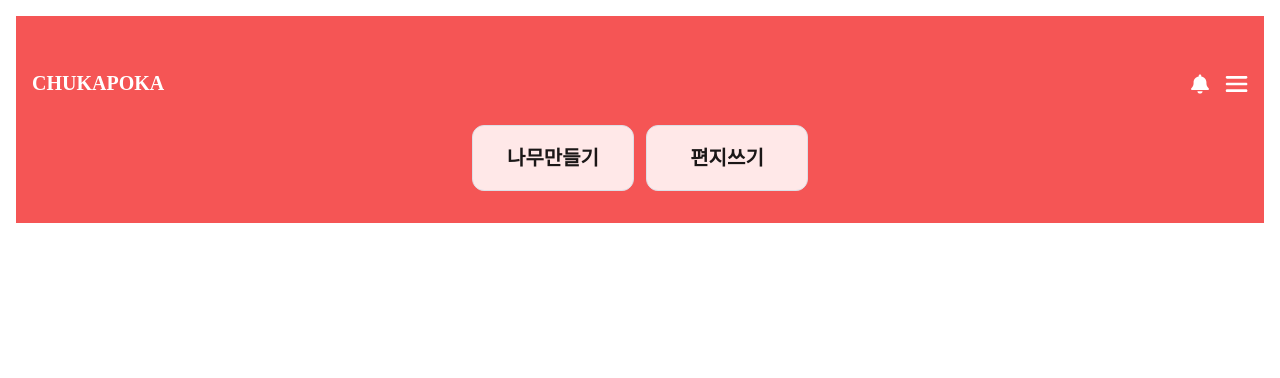
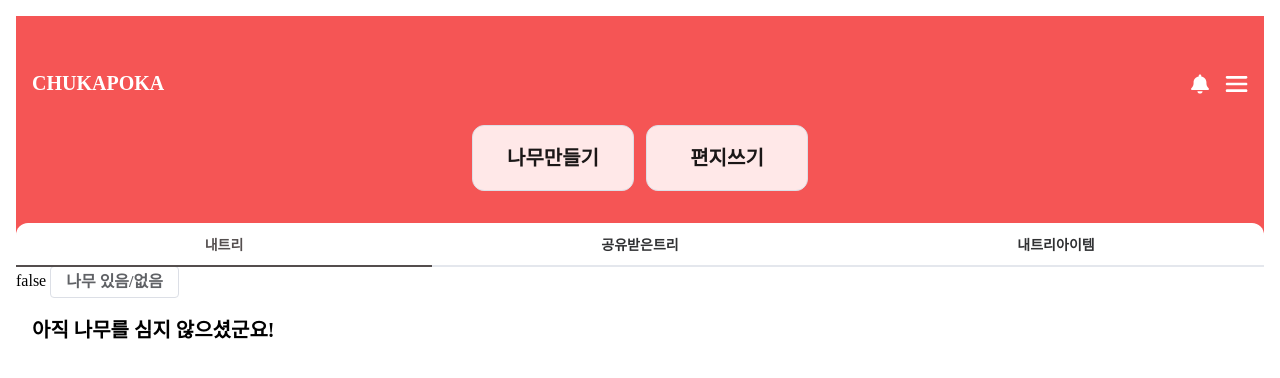
Before and after one commit to sin-hyunjin/Chkapoka-client, a Vue app: page /main in a window 1280 px wide. Shown: the top 378 px of the page. Built offline with nearby package versions, Linux system fonts and the light colour scheme; a web font is replaced by a local one; what vue-query would draw is missing.

Commit message:
- CpTabs추가

```diff
--- /dev/null
+++ b/src/components/commons/CpTabs.vue
@@ -0,0 +1,87 @@
+<template>
+  <el-tabs
+    :model-value="activeTab"
+    class="cp-tabs"
+    :stretch="stretch"
+    :style="innerStyle"
+    @update:model-value="$emit('update:activeTab', $event as string)"
+  >
+    <el-tab-pane
+      v-for="(tab, idx) in tabs"
+      :key="idx"
+      :label="tab.label"
+      :name="tab.name"
+    >
+      <slot :name="tab.name" />
+    </el-tab-pane>
+  </el-tabs>
+</template>
+
+<script lang="ts">
+import { defineComponent } from "vue";
+
+export default defineComponent({
+  name: "CpTabs",
+});
+</script>
+<script setup lang="ts">
+import { defineProps, defineEmits, withDefaults, computed } from "vue";
+import { ElTabs, ElTabPane } from "element-plus";
+const props = withDefaults(
+  defineProps<{
+    activeTab: string;
+    tabs: {
+      label: string;
+      name: string;
+    }[];
+    navColor?: string;
+    navBorderRadius?: string;
+    navHeight?: string;
+    stretch?: boolean;
+  }>(),
+  {
+    navColor: "#544E4E",
+    navBorderRadius: "12px",
+    stretch: true,
+    navHeight: "44px",
+  },
+);
+
+defineEmits<{
+  (e: "update:activeTab", value: string): void;
+}>();
+
+const innerStyle = computed(() => {
+  return {
+    "--el-color-primary": props.navColor,
+    "--nav-border-radius": props.navBorderRadius,
+    "--el-tabs-header-height": props.navHeight,
+  };
+});
+</script>
+
+<style scoped lang="scss">
+::v-deep(.el-tabs__header) {
+  margin: 0px;
+  border-top-left-radius: var(--nav-border-radius);
+  border-top-right-radius: var(--nav-border-radius);
+  background-color: var(--cp-color-white);
+}
+::v-deep(.el-tabs__item) {
+  padding: 0px;
+
+  // cp-text-title-4
+  font-size: 14px;
+  font-weight: 600;
+}
+::v-deep(.el-tabs__item.is-top) {
+  padding-bottom: 2px;
+}
+::v-deep(.el-tabs__item.is-top.is-active) {
+  padding-bottom: 0px;
+  border-bottom: solid 2px var(--el-color-primary);
+}
+::v-deep(.el-tabs__active-bar.is-top) {
+  width: 0px !important;
+}
+</style>
--- a/src/components/main/ChukaPokaMainContent.vue
+++ b/src/components/main/ChukaPokaMainContent.vue
@@ -1,5 +1,22 @@
 <template>
-  <div class="content-wrap"></div>
+  <div class="content-wrap">
+    <cp-tabs v-model:active-tab="activeTab" :tabs="tabs" :stretch="true" />
+    <div class="tab-content-wrap">
+      <template v-if="activeTab === 'myTree'">
+        <div>
+          {{ existTree }} <cp-button @click="toggle">나무 있음/없음</cp-button>
+        </div>
+        <template v-if="!existTree">
+          <div class="title cp-text-head-4">아직 나무를 심지 않으셨군요!</div>
+        </template>
+        <template v-else>
+          <div class="title cp-text-head-4">내가 만든 트리</div>
+        </template>
+      </template>
+      <template v-else-if="activeTab === 'notYetSendTree'"></template>
+      <template v-else-if="activeTab === 'myTreeItem'"></template>
+    </div>
+  </div>
 </template>
 
 <script lang="ts">
@@ -9,11 +26,51 @@ export default defineComponent({
   name: "ChukaPokaMainContent",
 });
 </script>
-<script setup lang="ts"></script>
+<script setup lang="ts">
+import { ref } from "vue";
+import CpTabs from "@/components/commons/CpTabs.vue";
+import CpButton from "@/components/commons/CpButton.vue";
+
+const activeTab = ref("myTree");
+const tabs = [
+  {
+    label: "내트리",
+    name: "myTree",
+  },
+  {
+    label: "공유받은트리",
+    name: "notYetSendTree",
+  },
+  {
+    label: "내트리아이템",
+    name: "myTreeItem",
+  },
+];
+
+/** TEMP */
+const existTree = ref<boolean>(false);
+const toggle = () => {
+  existTree.value = !existTree.value;
+};
+/** TEMP */
+</script>
 
 <style scoped lang="scss">
 .content-wrap {
   flex: 1;
-  background-color: white;
+  background-color: var(--cp-color-red);
+
+  display: flex;
+  flex-direction: column;
+
+  .tab-content-wrap {
+    flex: 1;
+    background-color: var(--cp-color-white);
+    overflow-y: auto;
+
+    .title {
+      margin: var(--cp-number-16);
+    }
+  }
 }
 </style>
--- a/src/components/main/ChukaPokaMainHeader.vue
+++ b/src/components/main/ChukaPokaMainHeader.vue
@@ -1,5 +1,5 @@
 <template>
-  <header class="header">
+  <header class="header-wrap">
     <nav class="nav">
       <div class="left cp-text-head-4">CHUKAPOKA</div>
       <div class="right">
--- a/src/containers/main/index.vue
+++ b/src/containers/main/index.vue
@@ -20,6 +20,8 @@ import ChukaPokaMainContent from "@/components/main/ChukaPokaMainContent.vue";
 
 <style scoped lang="scss">
 .main-container-wrap {
+  width: 100%;
+  height: 100%;
   background-color: var(--cp-color-red);
   display: flex;
   flex-direction: column;
```
Also changed, not shown: 1 other file (tests, documents, lock files or other folders).
